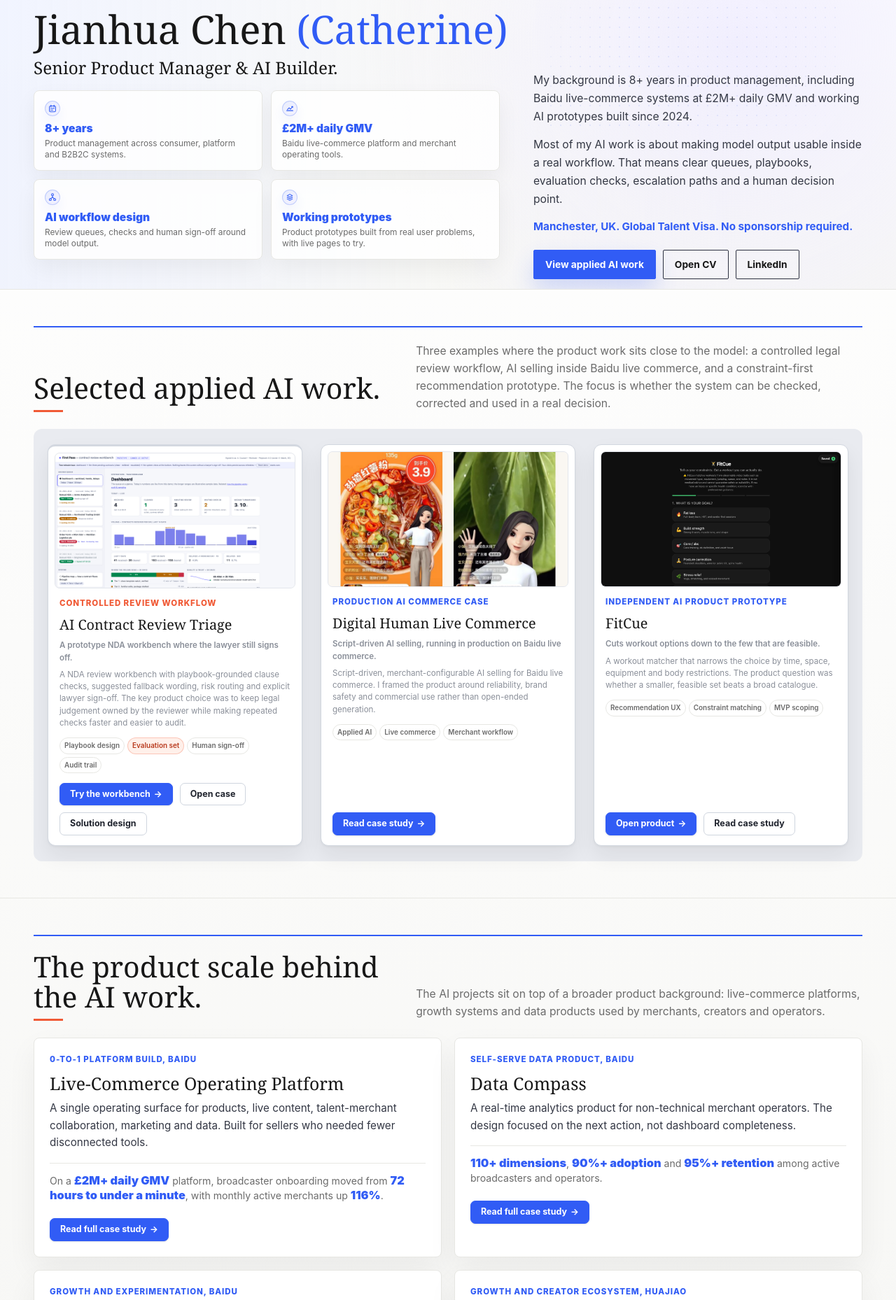
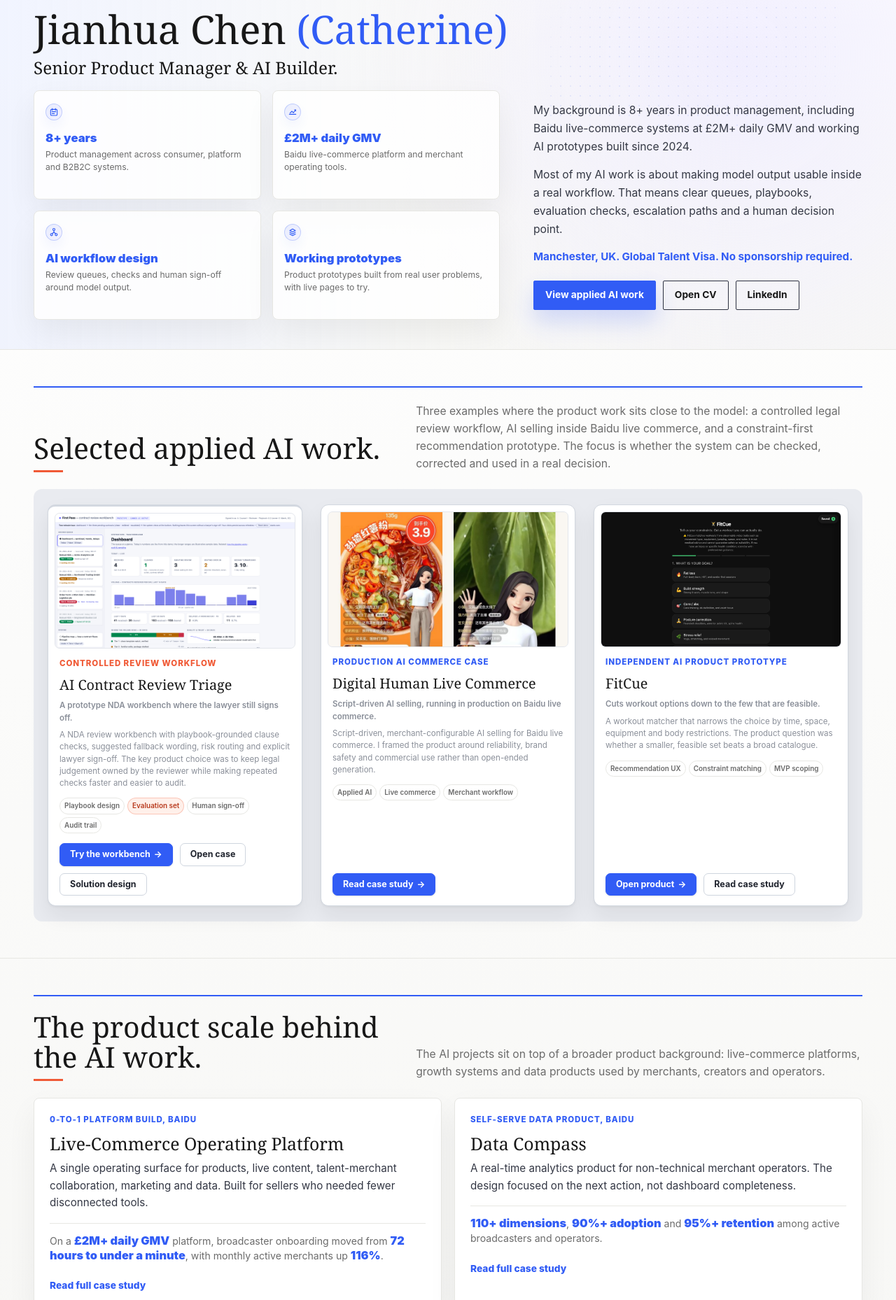
Before and after one commit to catherinejianhua-coder/catherine-portfolio, a plain HTML site: page index.html in a window 1280 px wide. Shown: the part 99-1957 px from the top of the page at 70% size. Drawn offline with Linux system fonts and the light colour scheme.

Commit message:
Scope the redesign to the Applied AI section only
Revert two changes that reached beyond the section that was being worked on:
- Hero proof cards back to their original 156px height and spacing
- Link styling across Product scale and Career cases back to plain text links

Button styling is now scoped to #applied-ai, so no other section changes.

```diff
--- a/index.html
+++ b/index.html
@@ -270,25 +270,26 @@
     .proof-line {
       display: grid;
       grid-template-columns: repeat(2, minmax(0, 1fr));
-      gap: 12px;
+      gap: 16px;
       border: 0;
       background: transparent;
       box-shadow: none;
     }
     .proof {
       position: relative;
-      padding: 14px 15px 13px;
+      min-height: 156px;
+      padding: 18px 16px 16px;
       border: 1px solid var(--line);
       border-radius: 8px;
       background: rgba(255, 255, 255, 0.86);
-      box-shadow: 0 12px 30px rgba(23, 23, 23, 0.05);
+      box-shadow: 0 18px 44px rgba(23, 23, 23, 0.06);
     }
     .proof-icon {
       position: relative;
       display: inline-block;
-      width: 22px;
-      height: 22px;
-      margin-bottom: 9px;
+      width: 24px;
+      height: 24px;
+      margin-bottom: 16px;
       border-radius: 999px;
       border: 0;
       background:
@@ -302,8 +303,8 @@
       top: 50%;
       left: 50%;
       display: block;
-      width: 15px;
-      height: 15px;
+      width: 16px;
+      height: 16px;
       transform: translate(-50%, -50%);
       stroke: var(--accent);
       stroke-width: 1.7;
@@ -313,17 +314,17 @@
     }
     .proof strong {
       display: block;
-      margin-bottom: 3px;
+      margin-bottom: 4px;
       color: var(--highlight);
-      font-size: 0.97rem;
+      font-size: 1.04rem;
       font-weight: 900;
       line-height: 1.18;
     }
     .proof span {
       display: block;
       color: var(--muted);
-      font-size: 0.74rem;
-      line-height: 1.42;
+      font-size: 0.76rem;
+      line-height: 1.45;
     }
 
     .system-card {
@@ -499,10 +500,24 @@
     .text-links {
       display: flex;
       flex-wrap: wrap;
-      gap: 8px;
+      gap: 15px;
       margin-top: 22px;
     }
     .text-links a {
+      color: var(--accent);
+      text-decoration: none;
+      font-size: 0.86rem;
+      font-weight: 800;
+      border-bottom: 1px solid transparent;
+    }
+    .text-links a:hover {
+      border-bottom-color: currentColor;
+      text-decoration: none;
+    }
+
+    /* 按钮样式只作用于 Applied AI 板块 */
+    #applied-ai .text-links { gap: 8px; }
+    #applied-ai .text-links a {
       display: inline-flex;
       align-items: center;
       gap: 5px;
@@ -511,36 +526,36 @@
       border-radius: 7px;
       background: #fff;
       color: #20242e;
-      text-decoration: none;
       font-size: 0.78rem;
       font-weight: 700;
       line-height: 1;
       transition: background 0.2s ease, border-color 0.2s ease, color 0.2s ease, box-shadow 0.2s ease;
     }
-    .text-links a:hover {
+    #applied-ai .text-links a:hover {
       border-color: var(--accent);
+      border-bottom-color: var(--accent);
       color: var(--accent);
       background: #f4f7ff;
     }
-    .text-links a:first-child {
+    #applied-ai .text-links a:first-child {
       background: var(--accent);
       border-color: var(--accent);
       color: #fff;
       box-shadow: 0 1px 2px rgba(23, 23, 23, 0.12);
     }
-    .text-links a:first-child::after {
+    #applied-ai .text-links a:first-child::after {
       content: "\2192";
       display: inline-block;
       transition: transform 0.25s ease;
     }
-    .text-links a:first-child:hover {
+    #applied-ai .text-links a:first-child:hover {
       background: var(--accent-2);
       border-color: var(--accent-2);
       color: #fff;
       box-shadow: 0 4px 10px rgba(49, 92, 245, 0.34);
     }
-    .text-links a:first-child:hover::after { transform: translateX(2px); }
-    .text-links a:focus-visible {
+    #applied-ai .text-links a:first-child:hover::after { transform: translateX(2px); }
+    #applied-ai .text-links a:focus-visible {
       outline: 2px solid var(--accent);
       outline-offset: 2px;
     }
@@ -1108,8 +1123,8 @@
         padding: 14px 12px;
         border-radius: 10px;
       }
-      .text-links { gap: 10px; }
-      .text-links a {
+      #applied-ai .text-links { gap: 10px; }
+      #applied-ai .text-links a {
         min-height: 44px;
         padding: 12px 17px;
         font-size: 0.83rem;
@@ -1190,13 +1205,13 @@
       #applied-ai .card,
       #applied-ai .card img,
       #applied-ai .card h3,
-      .text-links a,
-      .text-links a:first-child::after { transition: none !important; }
+      #applied-ai .text-links a,
+      #applied-ai .text-links a:first-child::after { transition: none !important; }
       #applied-ai .card:hover,
       #applied-ai .card:focus-within { transform: none !important; }
       #applied-ai .card:hover img,
       #applied-ai .card:focus-within img { transform: none !important; }
-      .text-links a:first-child:hover::after { transform: none !important; }
+      #applied-ai .text-links a:first-child:hover::after { transform: none !important; }
     }
   </style>
 </head>
```
